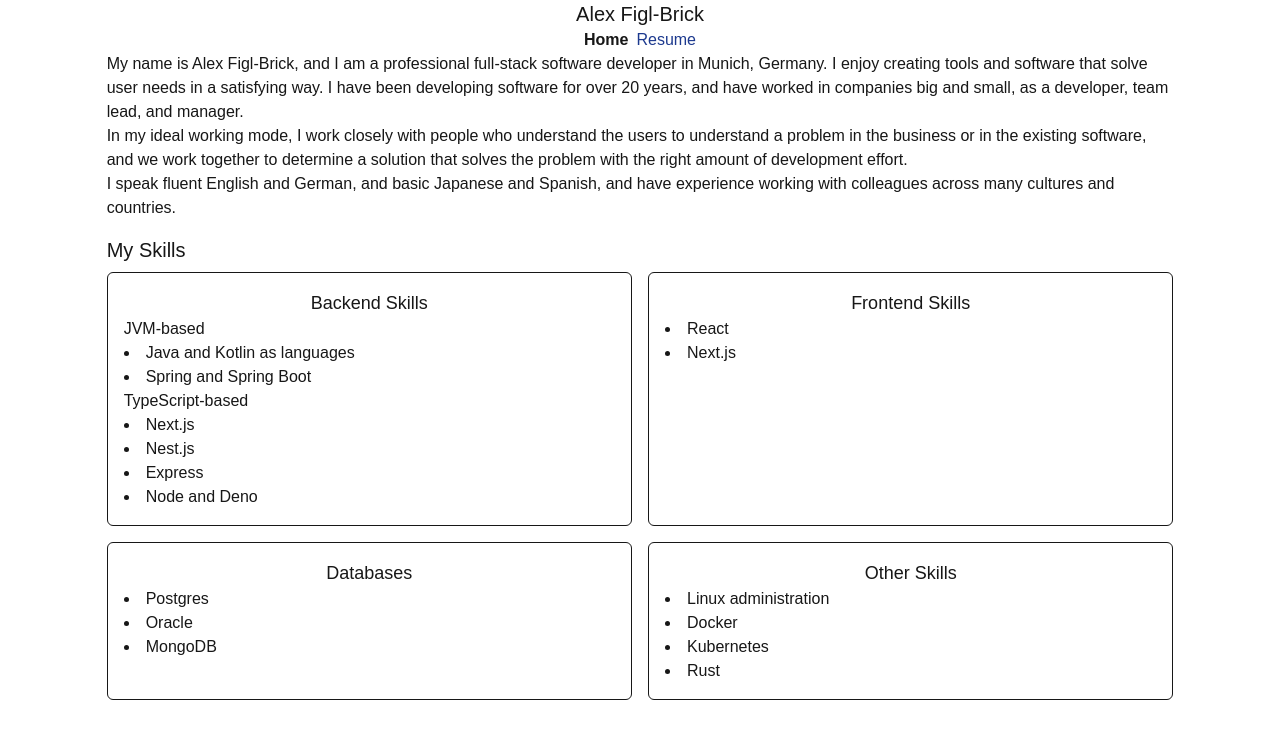
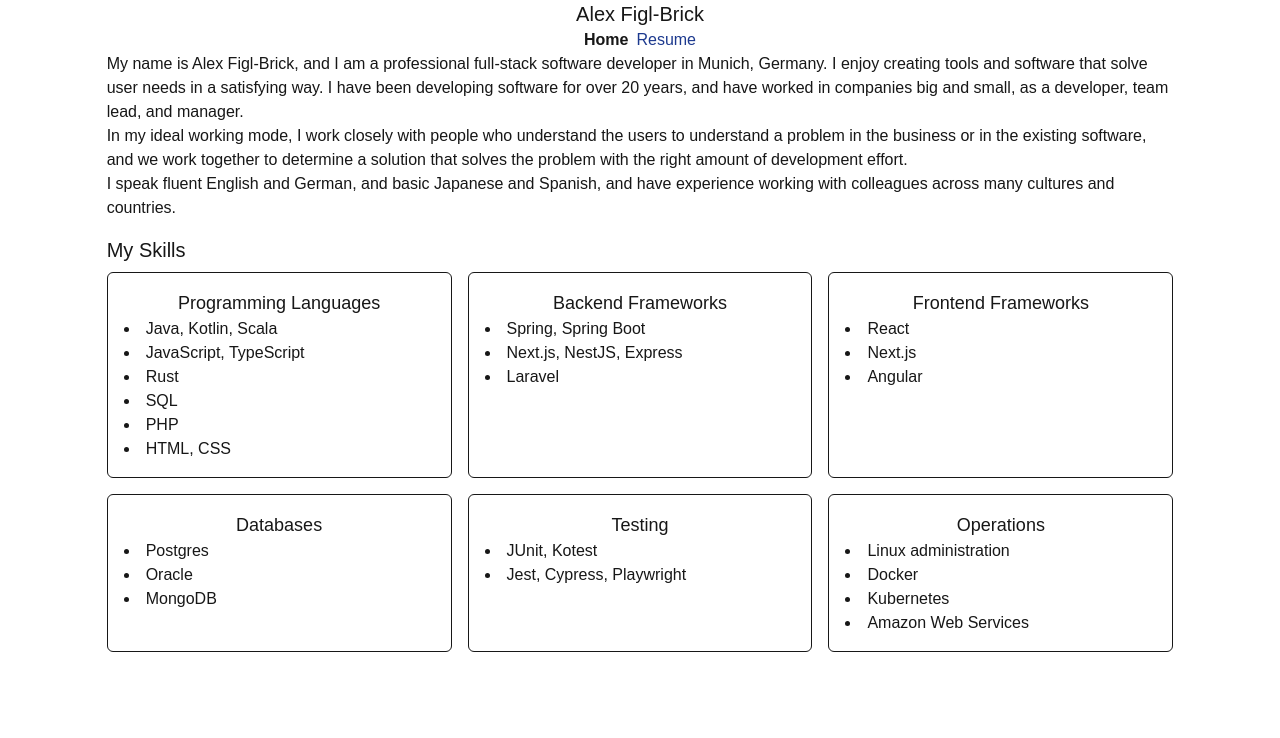
Before and after one commit to bricka/personal-website-node, a Next.js app: page / in a window 1280 px wide. Shown: the top 738 px of the page. Built offline with nearby package versions, Linux system fonts and the light colour scheme.

Commit message:
Updating skills

```diff
--- a/src/app/page.tsx
+++ b/src/app/page.tsx
@@ -29,27 +29,31 @@ export default function Home() {
 
       <header className="mt-4 text-xl">My Skills</header>
 
-      <div className="mt-2 grid grid-cols-1 md:grid-cols-2 gap-4">
-        <SkillCard title="Backend Skills">
-          <header>JVM-based</header>
+      <div className="mt-2 grid grid-cols-1 md:grid-cols-2 lg:grid-cols-3 gap-4">
+        <SkillCard title="Programming Languages">
           <SkillList>
-            <li>Java and Kotlin as languages</li>
-            <li>Spring and Spring Boot</li>
-          </SkillList>
-
-          <header>TypeScript-based</header>
-          <SkillList>
-            <li>Next.js</li>
-            <li>Nest.js</li>
-            <li>Express</li>
-            <li>Node and Deno</li>
+            <li>Java, Kotlin, Scala</li>
+            <li>JavaScript, TypeScript</li>
+            <li>Rust</li>
+            <li>SQL</li>
+            <li>PHP</li>
+            <li>HTML, CSS</li>
           </SkillList>
         </SkillCard>
 
-        <SkillCard title="Frontend Skills">
+        <SkillCard title="Backend Frameworks">
+          <SkillList>
+            <li>Spring, Spring Boot</li>
+            <li>Next.js, NestJS, Express</li>
+            <li>Laravel</li>
+          </SkillList>
+        </SkillCard>
+
+        <SkillCard title="Frontend Frameworks">
           <SkillList>
             <li>React</li>
             <li>Next.js</li>
+            <li>Angular</li>
           </SkillList>
         </SkillCard>
 
@@ -61,34 +65,22 @@ export default function Home() {
           </SkillList>
         </SkillCard>
 
-        <SkillCard title="Other Skills">
+        <SkillCard title="Testing">
+          <SkillList>
+            <li>JUnit, Kotest</li>
+            <li>Jest, Cypress, Playwright</li>
+          </SkillList>
+        </SkillCard>
+
+        <SkillCard title="Operations">
           <SkillList>
             <li>Linux administration</li>
             <li>Docker</li>
             <li>Kubernetes</li>
-            <li>Rust</li>
+            <li>Amazon Web Services</li>
           </SkillList>
         </SkillCard>
       </div>
     </>
   );
 }
-
-
-      // <p>My interest in computers began many, many years ago, at the ripe age of 10. I can still remember my first number guessing game that drew me into this complex world of interactive and powerful software. Of course, it also had no loops, no flow control, or anything. Just if statements and function calls. Maybe it wasn't such a great program after all...</p>
-
-      // <p>Well, either way, times have changed. After taking AP Programming in my high school and being introduced to object-oriented design, I discovered what a wide, wide world computer science really is. I interned at NIH, where I wrote actually-used software, and so became even further exposed to the world of programming. In 2005, I released my first application, <code>lineaksetup</code>, a configuration utility for the LinEAK project.</p>
-
-      // <p>I went to university at Northeastern University in Boston, where I majored in Computer Science. I did research with the High Performance Computing group there, doing work on low-level user-level process checkpointing.</p>
-
-      // <p>During the second half of 2008, I participated in a six-month co-op with Amazon.com, where I was a part of the Client Experience Analytics team. This was a remarkable experience, where I was given a high level of autonomy and was tasked with designing and building services and pieces of infrastructure on my own. I emerged from this a far better developer, I believe.</p>
-
-      // <p>For the fall of 2009, I went to J.F. Oberlin University in Tokyo, Japan to study abroad. At the university, I studied the Japanese language and Japanese culture, with the possible goal of returning to Japan to work or live for some period of time in the future. I find Japan very interesting, and I would love to combine my skills and interest in Computer Science with my interest of Japan.</p>
-
-      // <p>For the second half of 2010, I returned to Amazon.com, where I worked on another internal team, the Software Deployment team. Here, I was tasked with designing, developing, and defending an entirely new system and infrastructure. I learned a lot about good design, and again had to work with a great deal of autonomy.</p>
-
-      // <p>After graduating from university, I returned to Amazon.com for several years, where I eventually became team lead of the internal Software Deployment team. From there, I moved on to Porch, a company that developed software to match homeowners with home improvement professionals. There, I got to focus on frontend development and got to really learn some modern frameworks and focus on making great user experiences.</p>
-
-      // <p>In 2017, I decided to make the move across the Atlantic Ocean to Munich, where I began to work for Definiens AG, a company developing software and techniques for performing image analysis of cancer biopsy slides. There, I got to focus on understanding use cases and doing a lot more of higher - level requirement engineering. I also was involved in modernizing much of the internal software infrastructure, and spent several months working as a manager instead of a software developer, which was an interesting experience.</p>
-
-      // <p>I continue to love learning new technologies and approaches, and look forward to lots of new problems!</p>
```
